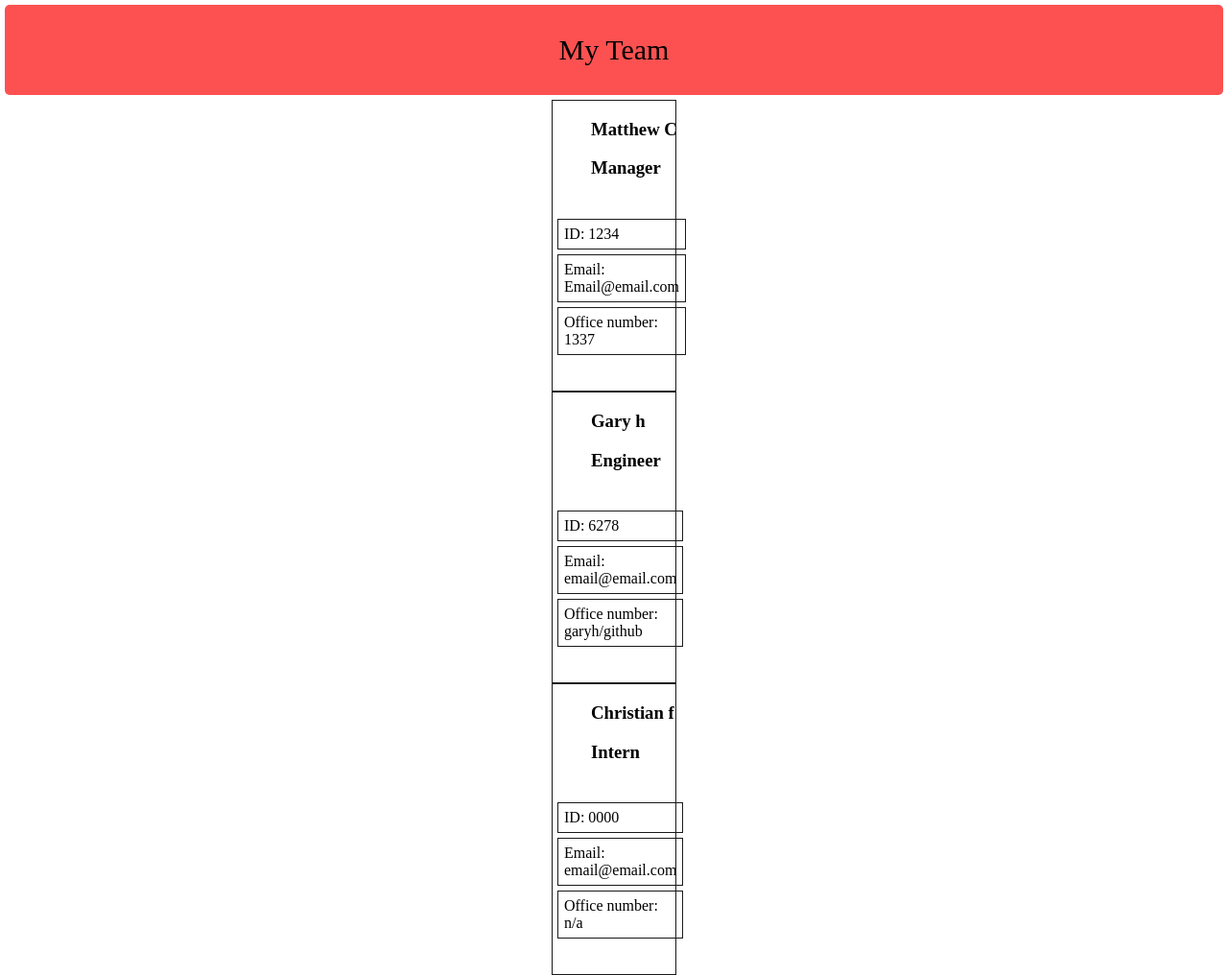
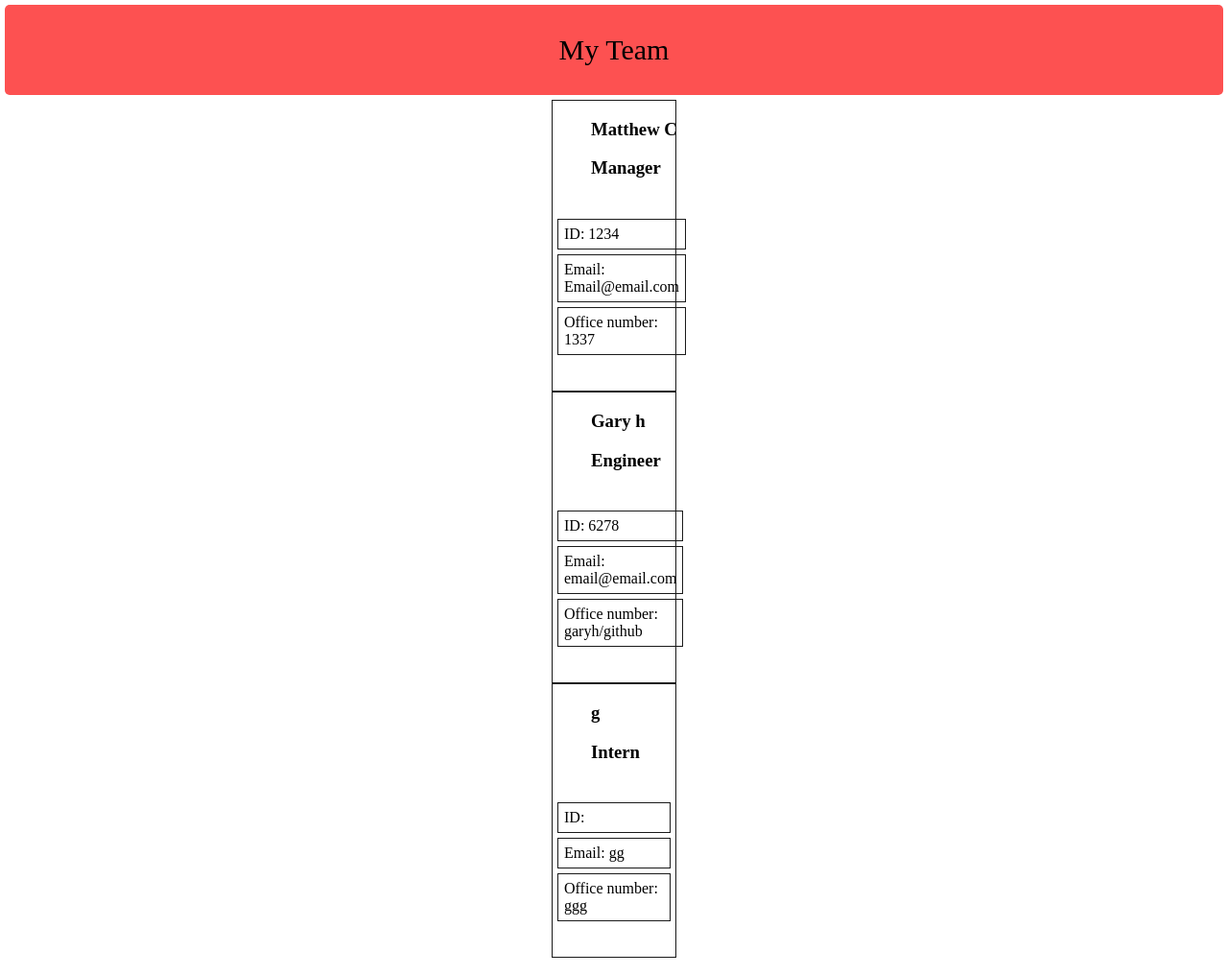
Before and after one commit to MatthewC86/team-info, a website: page index.html in a window 1280 px wide. Shown: the whole page at 96% size. Drawn offline with Linux system fonts and the light colour scheme.

Commit message:
added new text

```diff
--- a/index.html
+++ b/index.html
@@ -37,11 +37,11 @@
         <div class='container'>
             <div class='card'>
                 <ul>
-                    <h3 class='card-text' id='employee-name'>Christian f</h3>
+                    <h3 class='card-text' id='employee-name'>g</h3>
                     <h3 class='card-text' id='occupation'>Intern</h3></ul><br>
-                    <ol class='card-footer' id='id'>ID: 0000</ol>
-                    <ol class='card-footer' id='email'>Email: email@email.com</ol>
-                    <ol class='card-footer' id='office-number'>Office number: n/a</ol>
+                    <ol class='card-footer' id='id'>ID: </ol>
+                    <ol class='card-footer' id='email'>Email: gg</ol>
+                    <ol class='card-footer' id='office-number'>Office number: ggg</ol>
                 </ul>
             </div>
         </div>
```
